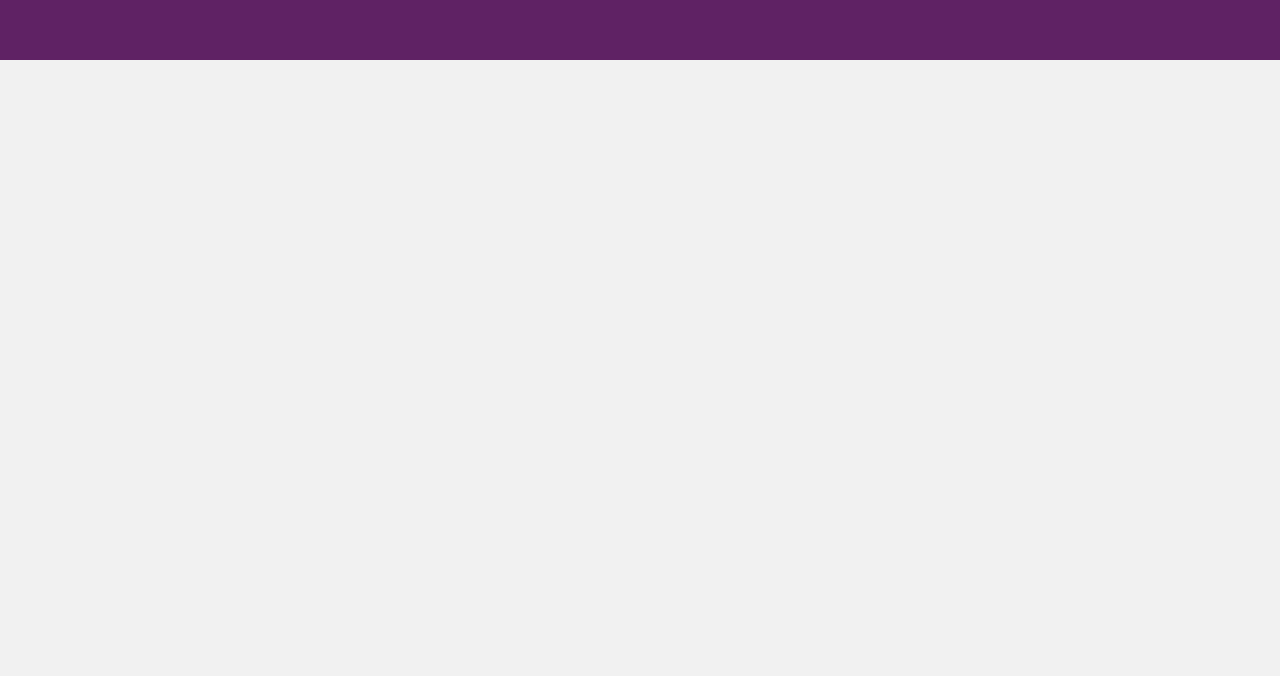
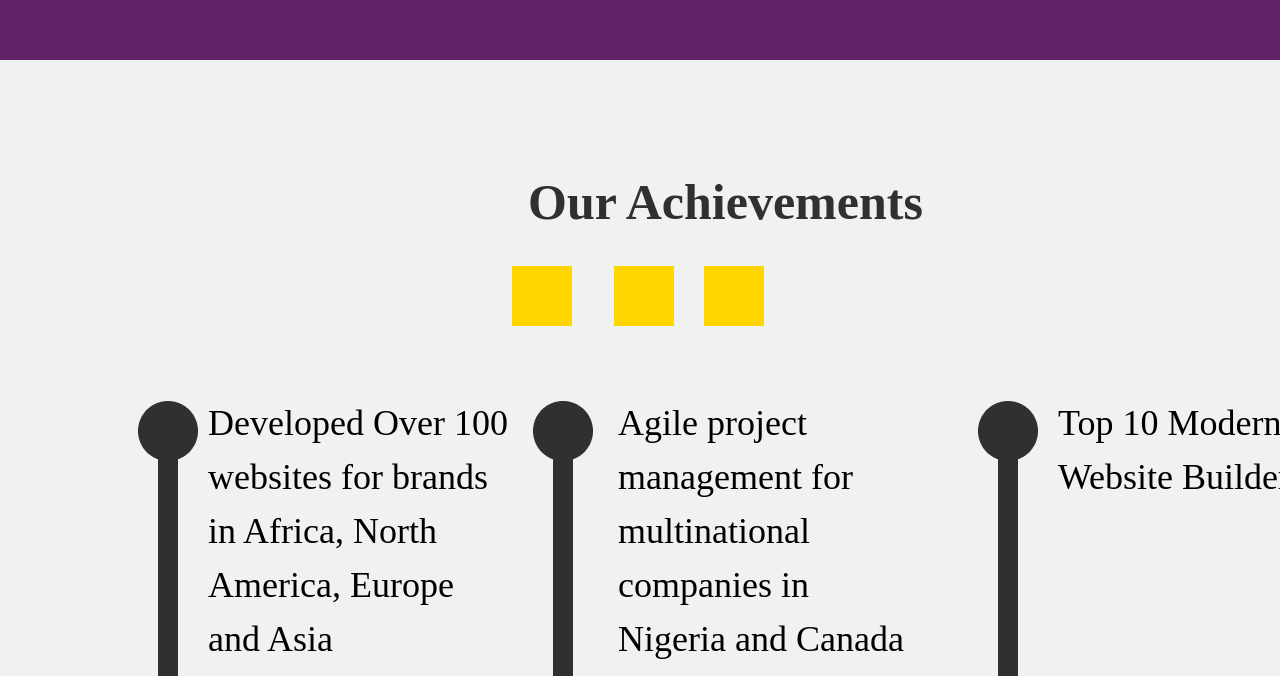
Before and after one commit to RxGoodness/IT-SERVICES-PROJECT-FE-, a React (Create React App) app: page /about in a window 1280 px wide. Shown: the part 2124-2800 px from the top of the page. Before the commit the page ends 2184 px from the top, so only its background shows below. Built offline with nearby package versions, Linux system fonts and the light colour scheme.

Commit message:
Updated About-Page

```diff
--- a/src/components/About-Page/About.css
+++ b/src/components/About-Page/About.css
@@ -9,8 +9,7 @@ body {
 
 .wrapper {
     position: relative;
-    max-width: 1920px;
-    /* height: 7830px; */
+    max-width: 100vw;
     height: auto;
     background: #F1F1F1;
 }
@@ -22,12 +21,12 @@ header {
     justify-content: flex-end;
     align-items: center;
     position: absolute;
-    left: 0px;
-    top: 0px;
+    left: 0;
+    top: 0;
     background: #F1F1F1;
     box-shadow: 0px 4px 4px rgba(0, 0, 0, 0.25);
     width: 100vw;
-    height: 120px;
+    height: 7.5rem;
 }
 
 
@@ -46,70 +45,69 @@ ul {
     justify-content: space-evenly;
     align-items: center;
     width: 75vw;
-    min-height: 36px;
+    min-height: 16rem;
 }
 
 ul li {
     font-family: 'Poppins';
     font-style: normal;
-    font-size: 24px;
-    line-height: 36px;
+    font-size: 1.5rem;
+    line-height: 2.25rem;
     list-style-type: none;
     text-align: center;
     font-weight: 400;
     color: #303030;
-    flex-basis: 10px;
+    flex-basis: 0.625;
 }
 
 .home {
-    width: 72px;
-    height: 36px;
-    left: 649px;
-    top: 42px;
+    width: 4.5rem;
+    height: 2.25rem;
+    left: 40.56rem;
+    top: 2.625rem;
 }
 
 .company {
-    width: 123px;
-    height: 36px;
-    left: 787px;
-    top: 42px;
+    width: 7.6875rem;
+    height: 2.25rem;
+    left: 49.1875rem;
+    top: 2.625rem;
     font-weight: 700;
-    font-size: 24px;
+    font-size: 1.5rem;
     color: #5F2264;
 }
 
 .services {
-    width: 100px;
-    height: 36px;
-    left: 1002px;
-    top: 42px;
+    width: 6.25rem;
+    height: 2.25rem;
+    left: 62.625rem;
+    top: 2.625rem;
 }
 
 .products {
-    width: 106px;
-    height: 36px;
-    left: 1196px;
-    top: 42px;
+    width: 6.625rem;
+    height: 2.25rem;
+    left: 74.75rem;
+    top: 2.625rem;
 }
 
 .packages {
-    width: 117px;
-    height: 36px;
-    left: 1395px;
-    top: 42px;
+    width: 7.3125rem;
+    height: 2.25rem;
+    left: 87.1875rem;
+    top: 2.625rem;
 }
 
 .resources {
-    width: 124px;
-    height: 36px;
-    left: 1605px;
-    top: 42px;
+    width: 7.75rem;
+    height: 2.25rem;
+    left: 100.3125rem;
+    top: 2.625rem;
 }
 
 /* SECTION */
 
 .about-appoga {
-    /* max-width: 61.93rem; */
     max-width: 51.6%;
     height: 54rem;
     left: 0.5rem;
@@ -130,10 +128,9 @@ ul li {
     font-family: 'Poppins';
     font-style: normal;
     font-weight: 700;
-    font-size: 50px;
-    line-height: 75px;
+    font-size: 3.125rem;
+    line-height: 4.6875rem;
     display: flex;
-
     align-items: center;
     text-align: center;
     color: #303030;
@@ -145,12 +142,12 @@ ul li {
     width: 50vw;
     height: 120px;
     left: 22.43rem;
-    top: 302px;
+    top: 18.875rem;
     font-family: 'Poppins';
     font-style: normal;
     font-weight: 400;
-    font-size: 36px;
-    line-height: 54px;
+    font-size: 2.25rem;
+    line-height: 3.375rem;
     display: flex;
     align-items: center;
     text-align: center;
@@ -217,16 +214,14 @@ ul li {
 
 .para1 {
     position: relative;
-    max-width: 452px;
-    height: 386px;
+    max-width: 28.25rem;
+    height: 24.125rem;
     top: -2rem;
-
     font-family: 'Poppins';
     font-style: normal;
     font-weight: 700;
-    font-size: 23px;
-    line-height: 36px;
-
+    font-size: 1.4375rem;
+    line-height: 2.25rem;
     color: #F1F1F1;
 }
 
@@ -300,3 +295,236 @@ ul li {
 
 
 /* OUR ACHIEVEMEMTS */
+
+.achievements {
+    position: absolute;
+    max-width: 50vw;
+    height: 132px;
+    left: 70vh;
+    top: 2210px;
+    margin-left: -2rem;
+    font-family: 'Poppins';
+    font-style: normal;
+    font-weight: 700;
+    font-size: 50px;
+    line-height: 75px;
+    display: flex;
+    align-items: center;
+    text-align: center;
+    color: #303030;
+}
+
+.stars {
+    position: relative;
+}
+
+
+.star-1 {
+    position: absolute;
+    width: 60px;
+    height: 60px;
+    left: 40vw;
+    top: 1510px;
+    background-image: url('../../assets/images/Star.png');
+    background: #FFD700;
+}
+
+
+.star-2 {
+    position: absolute;
+    width: 60px;
+    height: 60px;
+    left: 48vw;
+    top: 1510px;
+    background-image: url('../../assets/images/Star.png');
+    background: #FFD700;
+}
+
+.star-3 {
+    position: absolute;
+    width: 60px;
+    height: 60px;
+    left: 55vw;
+    top: 1510px;
+    background-image: url('../../assets/images/Star.png');
+    background: #FFD700;
+}
+
+.msg-block {
+    position: relative;
+    top: -70rem;
+    left: -12rem;
+    max-width: 100%;
+    max-height: 62.6rem;
+}
+
+
+.msg-block .block-1 {
+    position: absolute;
+    width: 18.75rem;
+    height: 18.75rem;
+    left: 25rem;
+    top: 153.25rem;
+    font-family: 'Poppins';
+    font-style: normal;
+    font-weight: 500;
+    font-size: 2.25rem;
+    line-height: 3.375rem;
+}
+
+.msg-block .block-2 {
+    position: absolute;
+    width: 18.75rem;
+    height: 18.75rem;
+    left: 25rem;
+    top: 178.25rem;
+
+    font-family: 'Poppins';
+    font-style: normal;
+    font-weight: 500;
+    font-size: 36px;
+    line-height: 54px;
+    color: #000000;
+}
+
+.msg-block .block-3 {
+    position: absolute;
+    width: 18.75rem;
+    height: 17.5rem;
+    left: 50.625rem;
+    top: 153.25rem;
+    font-family: 'Poppins';
+    font-style: normal;
+    font-weight: 500;
+    font-size: 2.25rem;
+    line-height: 3.375rem;
+    color: #000000;
+}
+
+.msg-block .block-4 {
+    position: absolute;
+    width: 18.75rem;
+    height: 17.5rem;
+    left: 50.5rem;
+    top: 178.25rem;
+    font-family: 'Poppins';
+    font-style: normal;
+    font-weight: 500;
+    font-size: 2.25rem;
+    line-height: 3.375rem;
+    color: #000000;
+}
+
+.msg-block .block-5 {
+    position: absolute;
+    width: 18.75rem;
+    height: 17.5rem;
+    left: 78.125rem;
+    top: 153.25rem;
+    font-family: 'Poppins';
+    font-style: normal;
+    font-weight: 500;
+    font-size: 2.25rem;
+    line-height: 3.375rem;
+    color: #000000;
+}
+
+
+.msg-block .block-6 {
+    position: absolute;
+    width: 18.75rem;
+    height: 17.5rem;
+    left: 78.125rem;
+    top: 178.25rem;
+    font-family: 'Poppins';
+    font-style: normal;
+    font-weight: 500;
+    font-size: 2.25rem;
+    line-height: 3.375rem;
+    color: #000000;
+}
+
+
+.ellipse-1 {
+    position: absolute;
+    width: 3.75rem;
+    height: 3.75rem;
+    left: -4.375rem;
+    top: 0.3125rem;
+    background: #303030;
+    background: url('../../assets/images/ellipse.png')
+}
+
+.line-1 {
+    position: absolute;
+    width: 700px;
+    height: -700px;
+    left: -400px;
+    top: 380px;
+    border: 10px solid #303030;
+    transform: rotate(90deg);
+}
+
+
+.ellipse-2 {
+    position: absolute;
+    width: 60px;
+    height: 60px;
+    left: -70px;
+    top: 5px;
+    background: #303030;
+    background: url('../../assets/images/ellipse.png')
+}
+
+.line-2 {
+    position: absolute;
+    width: 700px;
+    height: -700px;
+    left: -5px;
+    top: -20px;
+    border: 10px solid #303030;
+    transform: rotate(90deg);
+}
+
+
+.ellipse-3 {
+    position: absolute;
+    width: 60px;
+    height: 60px;
+    left: -85px;
+    top: 5px;
+    background: #303030;
+    background: url('../../assets/images/ellipse.png')
+}
+
+.line-3 {
+    position: absolute;
+    width: 700px;
+    height: -700px;
+    left: 30px;
+    top: 380px;
+    border: 10px solid #303030;
+    transform: rotate(90deg);
+}
+
+
+.ellipse-4 {
+    position: absolute;
+    width: 60px;
+    height: 60px;
+    left: -85px;
+    top: 5px;
+    background: #303030;
+    background: url('../../assets/images/ellipse.png')
+}
+
+
+.ellipse-5, .ellipse-6 {
+    position: absolute;
+    width: 60px;
+    height: 60px;
+    left: -80px;
+    top: 5px;
+    background: #303030;
+    background: url('../../assets/images/ellipse.png')
+}
--- a/src/components/About-Page/About.tsx
+++ b/src/components/About-Page/About.tsx
@@ -59,15 +59,59 @@ function About() {
             without relying on meaningful content. Lor
             </p>
         </div>
-        <div our-achievements>
+        <div>
             <p className="achievements">Our Achievements</p>
-            <div></div>
-            <div></div>
-            <div></div>
-            <div></div>
-            <div></div>
-            <div></div>
-            <div></div>
+            <ul className="stars">
+              <li className="star-1"></li>
+              <li className="star-2"></li>
+              <li className="star-3"></li>
+            </ul>
+            <main className="msg-block">
+              <div className="msg block-1">
+                <p className="ellipse-1"></p>
+                <p className="line-1"></p>
+                <p>
+                  Developed Over 100 websites for brands in Africa, North America,
+                  Europe and Asia
+                </p>
+              </div>
+              <div className="msg block-2">
+                <p className="ellipse-2"></p>
+                <p className="line-2"></p>
+                <p>
+                  Developed Over 100 websites for brands in Africa,
+                  North America, Europe and Asia
+                </p>
+              </div>
+              <div className="msg block-3">
+                <p className="ellipse-3"></p>
+                <p className="line-3"></p>
+                <p>
+                  Agile project management for multinational companies
+                  in Nigeria and Canada
+                </p>
+              </div>
+              <div className="msg block-4">
+                <p className="ellipse-4"></p>
+                <p>
+                  Agile project management for multinational companies
+                  in Nigeria and Canada
+                </p>
+              </div>
+              <div className="msg block-5">
+                <p className="ellipse-5"></p>
+                <p>
+                  Top 10 Modern Website Builders
+                </p>
+              </div>
+              <div className="msg block-6">
+                <p className="ellipse-6"></p>
+                <p>
+                  Top 10 Modern Website Builders
+                </p>
+              </div>
+            </main>
+
 
         </div>
 
```
Also changed, not shown: src/assets/images/star-icon.jpeg (added).
